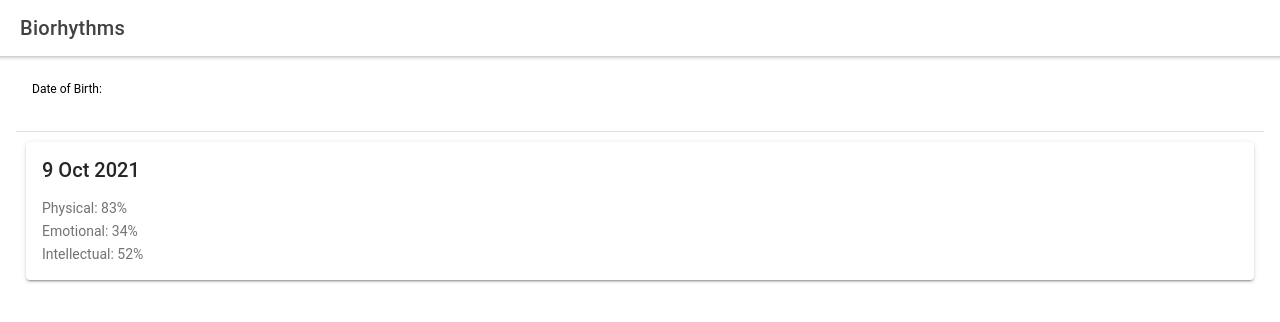
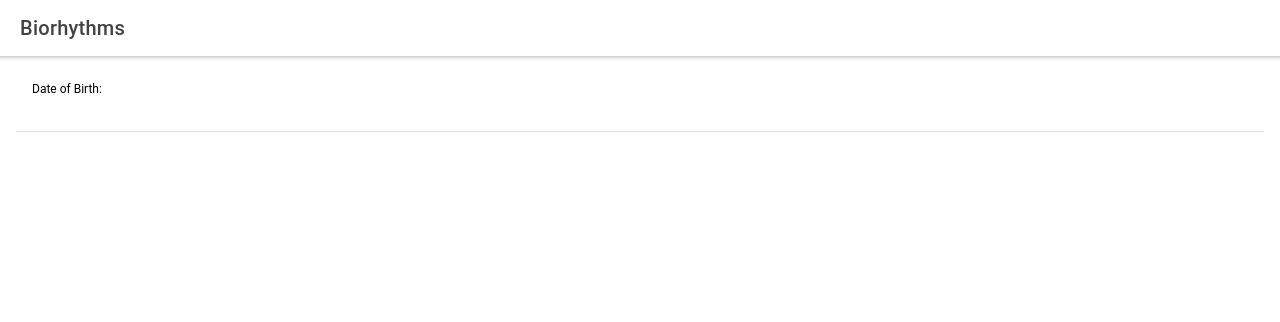
Before and after one commit to AndrejLavrionovic/ionic-app-tutorial, a React (Create React App) app: page / in a window 1280 px wide. Shown: the top 322 px of the page. Built offline with nearby package versions, Linux system fonts and the light colour scheme.

Commit message:
display result for biorhythms

```diff
--- a/src/App.js
+++ b/src/App.js
@@ -23,13 +23,13 @@
         </IonToolbar>
       </IonHeader>
       <IonContent className="ion-padding">
+      {birthDate && <BiorithmCard birthDate={birthDate} targetDate={targetDate} />}
         <IonItem>
           <IonLabel position="stacked">Date of Birth:</IonLabel>
           <IonDatetime displayFormat="D MMM YYYY"
             onIonChange={(event) => setBirthDate(event.detail.value)}
           />
         </IonItem>
-        <BiorithmCard targetDate={targetDate} />
       </IonContent>
     </IonApp>
   );
--- a/src/components/BiorhythmCard.js
+++ b/src/components/BiorhythmCard.js
@@ -6,21 +6,23 @@
 } from "@ionic/react";
 import dayjs from 'dayjs';
 import React from "react";
+import { calculateBiorhythms } from '../calculations'
 
 function formatDate(isoString) {
 	return dayjs(isoString).format('D MMM YYYY')
 }
 
-function BiorithmCard({ targetDate }) {
+function BiorithmCard({ birthDate, targetDate }) {
+	const { physical, emotional, intellectual } = calculateBiorhythms(birthDate, targetDate);
 	return (
 		<IonCard className="ion-text-center">
 			<IonCardHeader>
 				<IonCardTitle>{formatDate(targetDate)}</IonCardTitle>
 			</IonCardHeader>
 			<IonCardContent>
-				<p>Physical: 83%</p>
-				<p>Emotional: 34%</p>
-				<p>Intellectual: 52%</p>
+				<p>Physical: {physical.toFixed(4)}</p>
+				<p>Emotional: {emotional.toFixed(4)}</p>
+				<p>Intellectual: {intellectual.toFixed(4)}</p>
 			</IonCardContent>
 		</IonCard>
 	);
```
